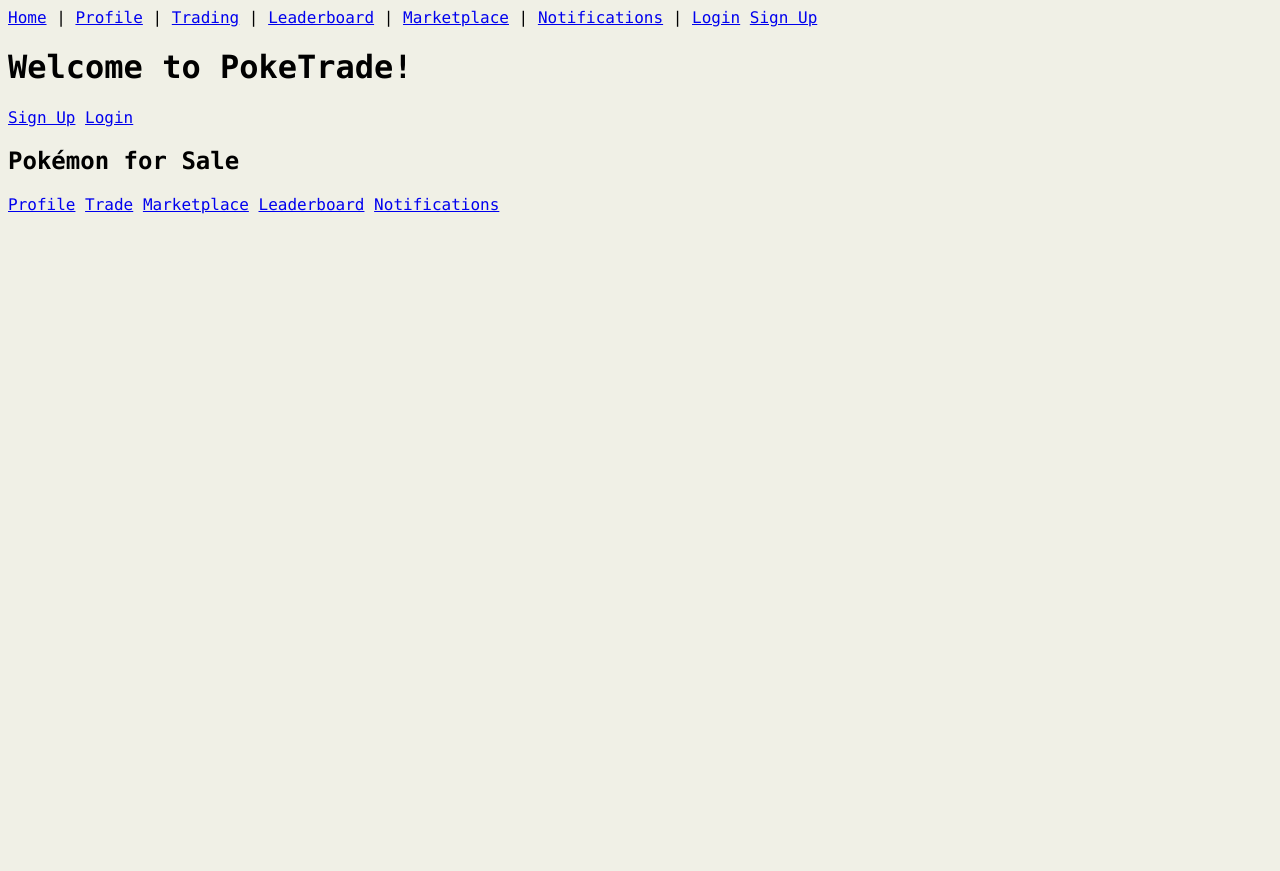
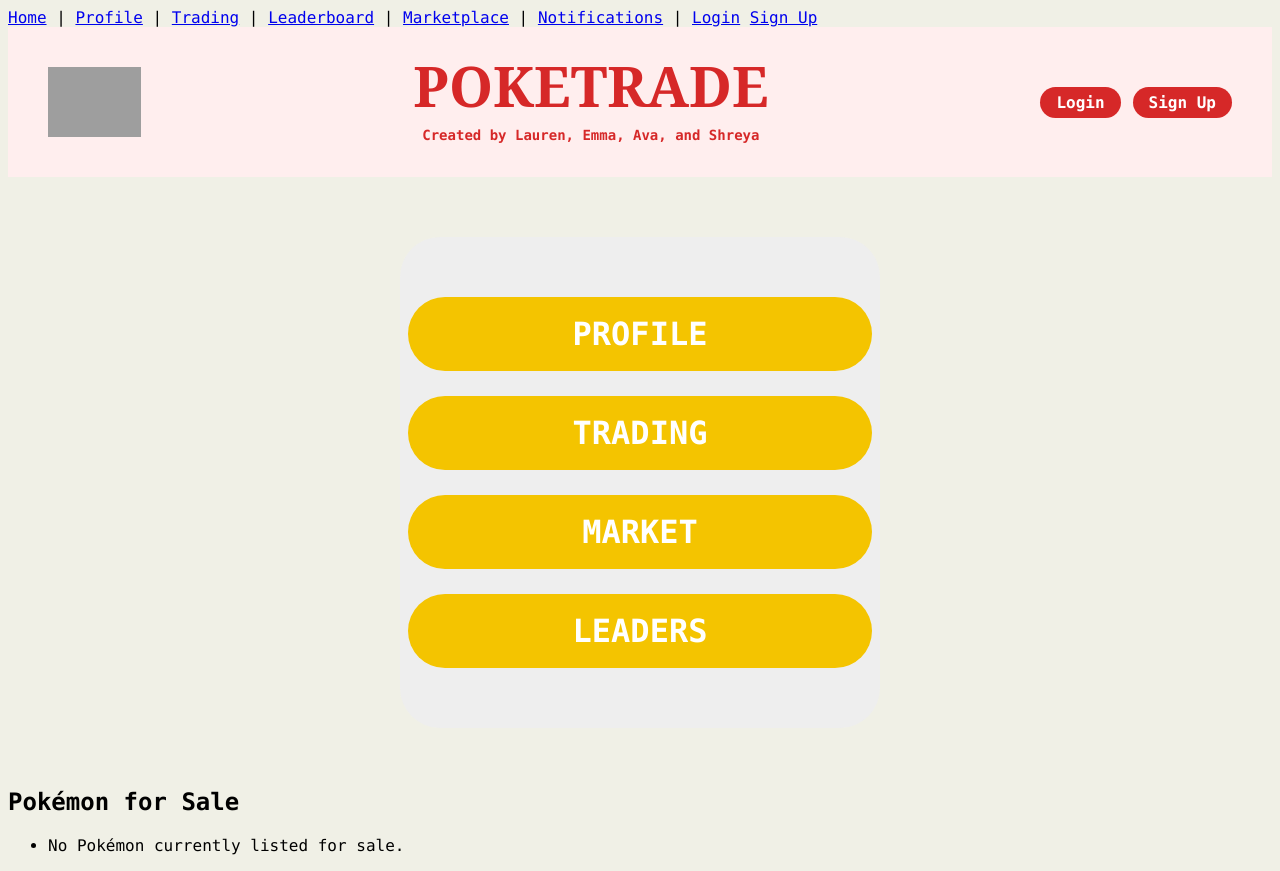
Before and after one commit to laurenaschmidt/project-2, a Django app: template PokeTrade/trading/templates/trading/home.html in a window 1280 px wide. Before the commit the page ends 214 px from the top, so only its background shows below. Run offline with Django 3.2, Linux system fonts and the light colour scheme; the template is opened without the code that fills it, so the values that code supplies are empty; grey boxes are pictures that could not be loaded.

Commit message:
changes to home page

```diff
--- a/PokeTrade/trading/static/styles.css
+++ b/PokeTrade/trading/static/styles.css
@@ -100,3 +100,86 @@ body {
   text-decoration: none;
   color: #0077cc;
 }
+
+/* HEADER */
+.home-page .home-header {
+  background-color: #ffeeee;
+  display: flex;
+  justify-content: space-between;
+  align-items: center;
+  padding: 20px 40px;
+}
+
+.home-page .logo {
+  height: 70px;
+}
+
+.home-page .home-title {
+  text-align: center;
+}
+
+.home-page .home-title h1 {
+  color: #d62828;
+  font-size: 56px;
+  margin: 0;
+  font-family: 'Georgia', serif;
+}
+
+.home-page .credit-line {
+  font-size: 14px;
+  color: #d62828;
+  margin-top: 4px;
+  font-weight: bold;
+}
+
+.home-page .auth-links {
+  display: flex;
+  gap: 12px;
+  align-items: center;
+}
+
+.home-page .auth-button {
+  background-color: #d62828;
+  color: white;
+  padding: 6px 16px;
+  border-radius: 20px;
+  text-decoration: none;
+  font-weight: bold;
+  font-size: 16px;
+  border: none;
+  cursor: pointer;
+}
+
+.home-page .auth-button:hover {
+  background-color: #bb1f1f;
+}
+
+/* NAVIGATION */
+.home-page .nav-box {
+  background-color: #eeeeee;
+  padding: 60px 40px;
+  margin: 60px auto;
+  border-radius: 40px;
+  width: 400px;
+  display: flex;
+  flex-direction: column;
+  align-items: center;
+  gap: 25px;
+}
+
+.home-page .nav-button {
+  background-color: #f4c400;
+  color: white;
+  padding: 18px 32px;
+  border-radius: 40px;
+  font-size: 32px;
+  font-weight: bold;
+  text-decoration: none;
+  width: 100%;
+  text-align: center;
+  transition: background 0.3s ease;
+}
+
+.home-page .nav-button:hover {
+  background-color: #e0b300;
+}
--- a/PokeTrade/trading/templates/trading/home.html
+++ b/PokeTrade/trading/templates/trading/home.html
@@ -1,31 +1,47 @@
 {% extends 'trading/base.html' %}
+{% load static %}
 {% block content %}
-<head>
-    <title>PokeTrade - Home</title>
-</head>
-<body>
-    <h1>Welcome to PokeTrade!</h1>
+
+<div class="home-page">
+  <!-- HEADER -->
+  <div class="home-header">
+    <img src="{% static 'images/pokemon_logo.png' %}" alt="Pokemon Logo" class="logo">
+    <div class="home-title">
+      <h1>POKETRADE</h1>
+      <p class="credit-line">Created by Lauren, Emma, Ava, and Shreya</p>
+    </div>
+    <div class="auth-links">
       {% if user.is_authenticated %}
-        <p>Welcome, {{ user.username }}!</p>
-        <a href="{% url 'trading:profile' %}">Profile</a>
         <form action="{% url 'trading:logout' %}" method="post">
           {% csrf_token %}
-        <button type="submit">Logout</button>
+          <button type="submit" class="auth-button">Logout</button>
         </form>
       {% else %}
-        <a href="{% url 'trading:signup' %}">Sign Up</a>
-        <a href="{% url 'trading:login' %}">Login</a>
+        <a href="{% url 'trading:login' %}" class="auth-button">Login</a>
+        <a href="{% url 'trading:signup' %}" class="auth-button">Sign Up</a>
       {% endif %}
+    </div>
+  </div>
+
+  <!-- MAIN NAV BUTTONS -->
+  <div class="nav-box">
+    <a href="{% url 'trading:profile' %}" class="nav-button">PROFILE</a>
+    <a href="{% url 'trading:trade_list' %}" class="nav-button">TRADING</a>
+    <a href="{% url 'trading:marketplace' %}" class="nav-button">MARKET</a>
+    <a href="{% url 'trading:leaderboard' %}" class="nav-button">LEADERS</a>
+  </div>
+</div>
+
+<!-- Pokémon for Sale Section -->
+<div class="for-sale-section">
   <h2>Pokémon for Sale</h2>
   <ul>
     {% for sale in pokemons_for_sale %}
-            <li>{{ sale.pokemon.name }} - Seller: {{ sale.seller.username }} - Price: {{ sale.price }}</li>
+      <li>{{ sale.pokemon.name }} — Seller: {{ sale.seller.username }} — ${{ sale.price }}</li>
+    {% empty %}
+      <li>No Pokémon currently listed for sale.</li>
     {% endfor %}
   </ul>
-    <a href="{% url 'trading:profile' %}">Profile</a>
-    <a href="{% url 'trading:trade_list' %}">Trade</a>
-    <a href="{% url 'trading:marketplace' %}">Marketplace</a>
-    <a href="{% url 'trading:leaderboard' %}">Leaderboard</a>
-    <a href="{% url 'trading:notifications' %}">Notifications</a>
-</body>
+</div>
+
 {% endblock %}
```
Also changed, not shown: PokeTrade/db.sqlite3. Lines whose indentation alone changed are shown as unchanged.
